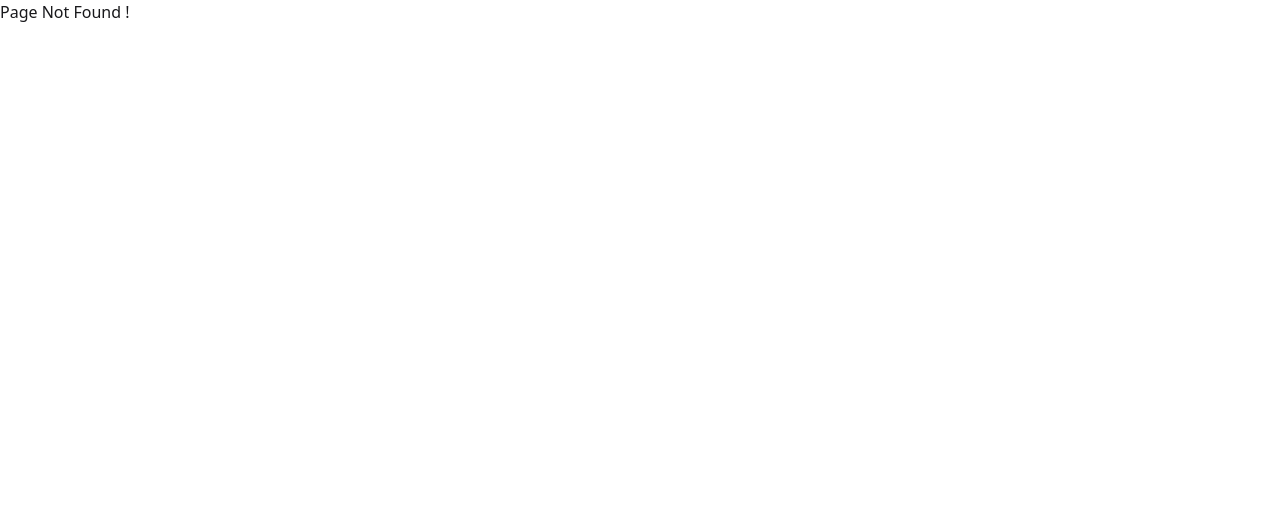
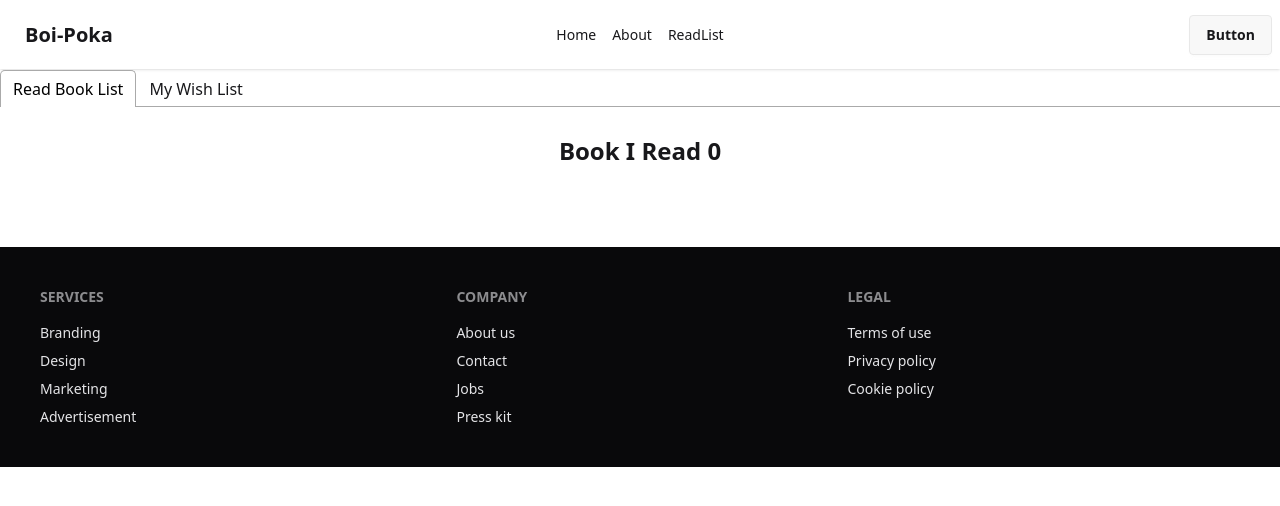
Before and after one commit to Tanvi183/boi-poka-Book-Vibe, a React (Vite) app: page /readList in a window 1280 px wide. Before the commit this address had no page. Shown: the top 506 px of the page. Built offline with nearby package versions, Linux system fonts and the light colour scheme.

Commit message:
Nested layout setup with react tabs

```diff
--- a/package.json
+++ b/package.json
@@ -16,6 +16,7 @@
     "react-dom": "^19.1.1",
     "react-icons": "^5.5.0",
     "react-router": "^7.9.3",
+    "react-tabs": "^6.1.0",
     "tailwindcss": "^4.1.14"
   },
   "devDependencies": {
--- a/src/Routes/Routes.jsx
+++ b/src/Routes/Routes.jsx
@@ -5,6 +5,7 @@ import ErrorPage from '../pages/ErrorPage/ErrorPage';
 import Home from '../pages/Home/Home';
 import About from '../pages/About/About';
 import BookDetails from '../pages/BookDetails/BookDetails'
+import ReadList from '../pages/ReadList/ReadList';
 
 
 export const router = createBrowserRouter([
@@ -25,6 +26,11 @@ export const router = createBrowserRouter([
           Component: About
         },
         {
+          path: '/readList',
+          loader: () => fetch('booksData.json'),
+          Component: ReadList,
+        },
+        {
           path: '/bookDetails/:id',
           loader: () => fetch('booksData.json'),
           Component: BookDetails,
--- a/src/components/Header/Navbar.jsx
+++ b/src/components/Header/Navbar.jsx
@@ -5,6 +5,7 @@ const Navbar = () => {
     const links = <>
         <Link to='/'><li className="m-2">Home</li></Link>
         <Link to='/about'><li className="m-2">About</li></Link>
+        <Link to='/readList'><li className="m-2">ReadList</li></Link>
     </>
 
   return (
--- /dev/null
+++ b/src/pages/ReadList/ReadList.jsx
@@ -0,0 +1,43 @@
+import React, { useEffect, useState } from 'react';
+import { useLoaderData } from 'react-router';
+import { Tab, Tabs, TabList, TabPanel } from 'react-tabs';
+import 'react-tabs/style/react-tabs.css';
+import { getStoredBook } from '../../utility/addToDB';
+import Book from '../Book/Book';
+
+const ReadList = () => {
+    const data = useLoaderData();
+    // console.log(data);
+    const [readList, setReadList] = useState([]);
+
+    useEffect(() => {
+        const storedBookData = getStoredBook();
+        const convertStoredBooks = storedBookData.map(id=> parseInt(id));
+        // console.log(convertStoredBooks);
+        const myReadList = data.filter(book => convertStoredBooks.includes(book.bookId));
+        setReadList(myReadList);
+    },[])
+
+    return (
+        <Tabs>
+            <TabList>
+            <Tab>Read Book List</Tab>
+            <Tab>My Wish List</Tab>
+            </TabList>
+
+            <TabPanel className='max-w-7xl mx-auto'>
+                <h2 className='text-center text-2xl my-7 font-bold'>Book I Read {readList.length}</h2>
+                <div className='grid grid-cols-1 md:grid-cols-2 lg:grid-cols-3 gap-5 my-10'>
+                    {
+                        readList.map(b => <Book key={b.bookId}  singleBook={b}></Book>)
+                    }
+                </div>
+            </TabPanel>
+            <TabPanel>
+                <h2>Wishlist</h2>
+            </TabPanel>
+        </Tabs>
+    );
+};
+
+export default ReadList;
--- a/src/utility/addToDB.js
+++ b/src/utility/addToDB.js
@@ -1,16 +1,21 @@
-const addToStoredDB = (id) => {
-    // console.log(id);
-
+const getStoredBook = () => {
   // Step 1: Get existing data from localStorage
   const existingData = localStorage.getItem("readList");
 
   // Step 2: Parse existing data or initialize empty array
   let storedBookData = existingData ? JSON.parse(existingData) : [];
 
+  return storedBookData;
+};
+
+const addToStoredDB = (id) => {
+  // console.log(id);
+  const storedBookData = getStoredBook();
+
   // Step 3: Add new item if not already in list (optional)
   if (!storedBookData.includes(id)) {
     storedBookData.push(id);
-   }else{
+  } else {
     alert("This Book You already Read");
   }
 
@@ -18,6 +23,4 @@ const addToStoredDB = (id) => {
   localStorage.setItem("readList", JSON.stringify(storedBookData));
 };
 
-
-
-export { addToStoredDB };
+export { addToStoredDB, getStoredBook };
```
Also changed, not shown: 1 other file (tests, documents, lock files or other folders). Lines whose indentation alone changed are shown as unchanged.
